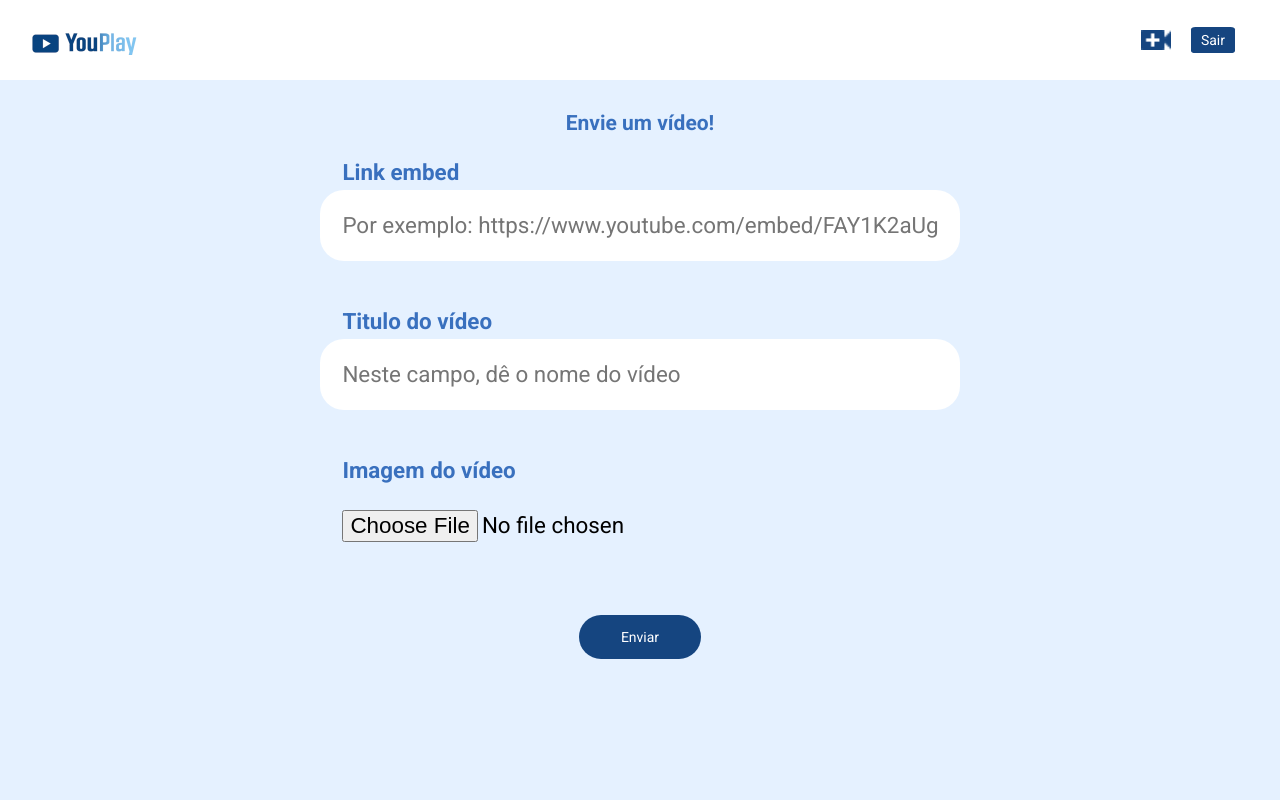
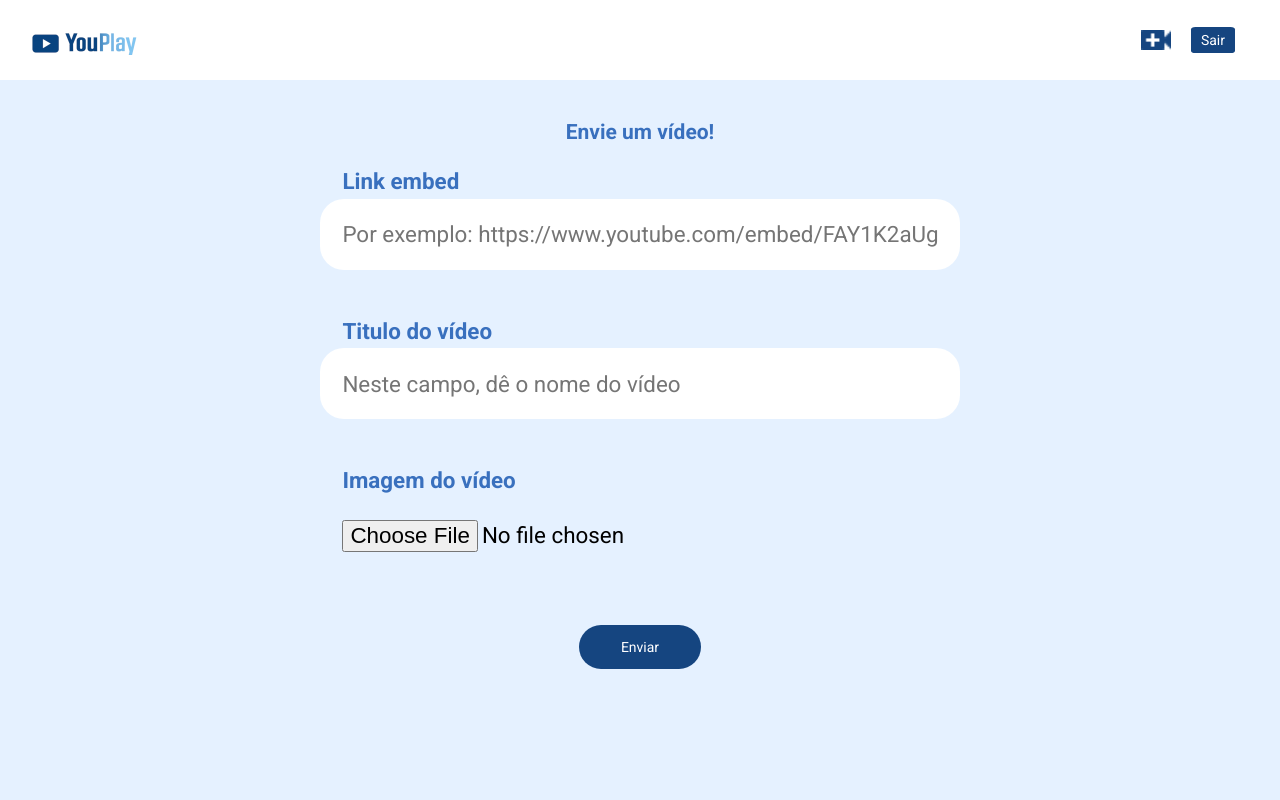
Before and after one commit to LiliPaixao/youplay, a PHP site: template views/video-form.php in a window 1280 px wide. Run offline with PHP 8.4, Linux system fonts and the light colour scheme; the template is opened without the code that fills it, so the values that code supplies are empty.

Commit message:
Settings the form heigth.

```diff
--- a/public/css/estilos-form.css
+++ b/public/css/estilos-form.css
@@ -2,7 +2,6 @@
     display: grid;
     align-items: center;
     justify-content: center;
-    height: 100vh;
 }
 
 .container__formulario {
--- a/public/css/estilos.css
+++ b/public/css/estilos.css
@@ -23,6 +23,10 @@ body {
 }
 
 /* ESTILOS DO HEADER */
+
+body > header {
+    height: 80px;
+}
 
 .cabecalho {
     background-color: white;
@@ -109,3 +113,8 @@ body {
     }
 
 }
+
+.formulario__titulo.erro {
+    color: red;
+    margin-top: 1rem;
+}
```
